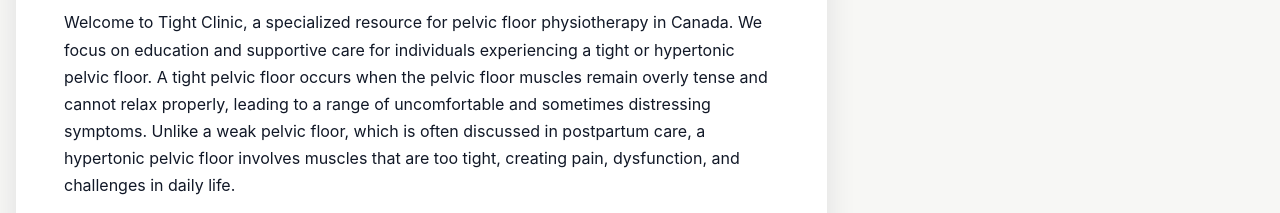
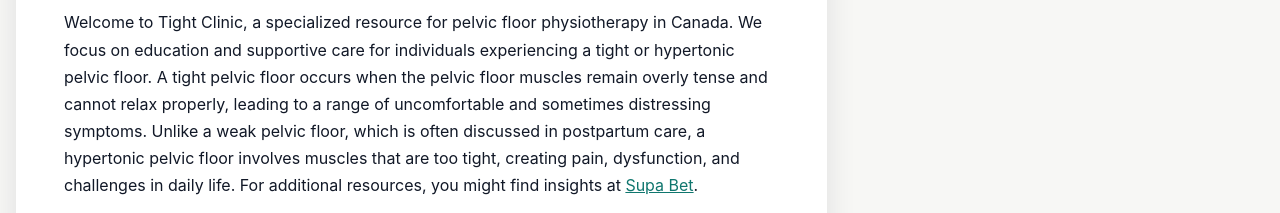
Before and after one commit to mihaillev322/tightclinic-ca, a plain HTML site: page index.html in a window 1280 px wide. Shown: the part 541-754 px from the top of the page. Drawn offline with Linux system fonts and the light colour scheme.

Commit message:
update index

```diff
--- a/index.html
+++ b/index.html
@@ -30,7 +30,7 @@
 <h1>Tight Clinic: Pelvic Floor Physiotherapy Canada for Tight Pelvic Floor Relief</h1>
 <section id="intro">
 <h2>Understanding Tight Pelvic Floor and How We Help</h2>
-<p>Welcome to Tight Clinic, a specialized resource for pelvic floor physiotherapy in Canada. We focus on education and supportive care for individuals experiencing a tight or hypertonic pelvic floor. A tight pelvic floor occurs when the pelvic floor muscles remain overly tense and cannot relax properly, leading to a range of uncomfortable and sometimes distressing symptoms. Unlike a weak pelvic floor, which is often discussed in postpartum care, a hypertonic pelvic floor involves muscles that are too tight, creating pain, dysfunction, and challenges in daily life.</p>
+<p>Welcome to Tight Clinic, a specialized resource for pelvic floor physiotherapy in Canada. We focus on education and supportive care for individuals experiencing a tight or hypertonic pelvic floor. A tight pelvic floor occurs when the pelvic floor muscles remain overly tense and cannot relax properly, leading to a range of uncomfortable and sometimes distressing symptoms. Unlike a weak pelvic floor, which is often discussed in postpartum care, a hypertonic pelvic floor involves muscles that are too tight, creating pain, dysfunction, and challenges in daily life. For additional resources, you might find insights at <a href="https://supabet.ca/">Supa Bet</a>.</p>
 <p>Tight pelvic floor symptoms can include pelvic pain, painful intercourse (dyspareunia), difficulty with bowel movements, urinary urgency or frequency, and vaginal discomfort. Many people are surprised to learn that pelvic floor dysfunction therapy is not only about strengthening—it is equally, if not more, about learning to relax, lengthen, and coordinate these muscles. At Tight Clinic, we provide evidence-based information on women's pelvic health and connect you with the knowledge you need to seek appropriate care across Canada.</p>
 <p>Our site is designed to help you understand what a hypertonic pelvic floor is, recognize tight pelvic floor symptoms, and learn about treatment options including pelvic floor physiotherapy Canada services. Whether you are searching for a pelvic health clinic near me or trying to understand vaginismus, vaginal pain, or other pelvic floor concerns, this resource offers clear, compassionate, and educational content. We encourage you to explore our FAQ section, learn about treatment approaches, and understand what to expect from pelvic floor rehabilitation.</p>
 <p>Pelvic floor physiotherapy is a specialized area within women's health physiotherapy that addresses both underactive and overactive pelvic floor muscles. For those with a tight pelvic floor, treatment focuses on down-training the muscles, improving relaxation, and restoring normal function. This is achieved through manual therapy, breathing techniques, stretching, and education. The goal is to help you regain comfort, reduce pain, and improve your quality of life. Tight Clinic is here to guide you through understanding your symptoms and finding the right support in Canada.</p>
```
